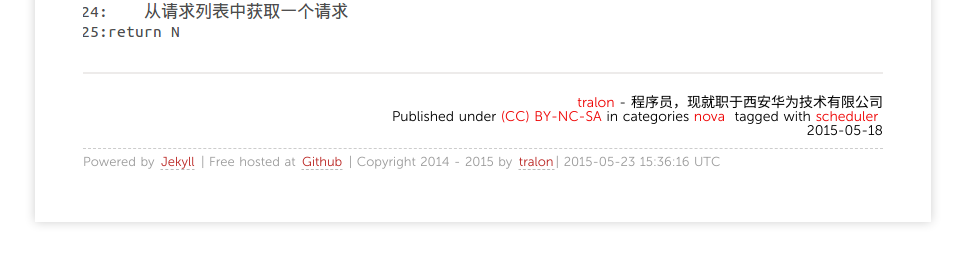
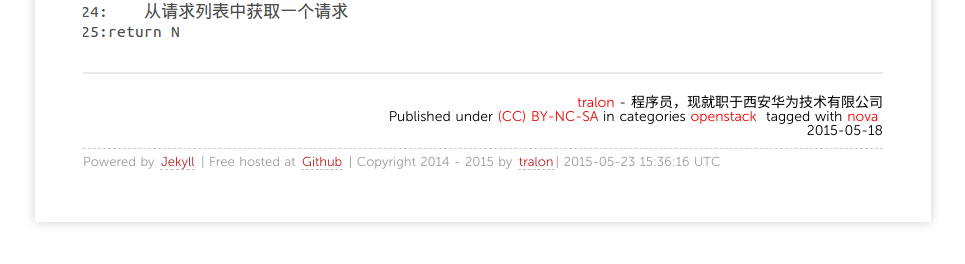
Before and after one commit to zhangchunlong/zhangchunlong.github.io, a Jekyll site: the page built from _posts/2015/2015-05-18-VMP.md, in a window 1280 px wide and 900 px high, scrolled down 1517 px. Shown: the part 630-894 px from the top of the window, without its empty margins (157-1122 px from the left). Built offline with Jekyll 4.4.1, drawn with Linux system fonts in a browser that asks for light colours; nearby versions of some CDN libraries; Markdown is read by kramdown in place of the engine named in the settings; comment, search, counter and statistics services are not loaded.

Commit message:
modify the Categories

```diff
--- a/_posts/2015/2015-05-18-VMP.md
+++ b/_posts/2015/2015-05-18-VMP.md
@@ -2,9 +2,9 @@
 layout: post
 title: 基于平衡资源使用的虚拟机放置算法
 categories:
+- openstack
+tags:
 - nova
-tags:
-- scheduler
 ---
 自从离开校园，再没有看过论文之类的东西，到了公司实用主义更多一些，基本上都是使用现成的东西去实现产品中的功能，很少需要看论文去解决一个问题。可能自己工作时间不长leval太低，还没有达到需要看论文来解决问题的层次。
 
```
Also changed, not shown: _posts/2015/2015-01-05-keysone工作流.md (+2 -2 lines).
